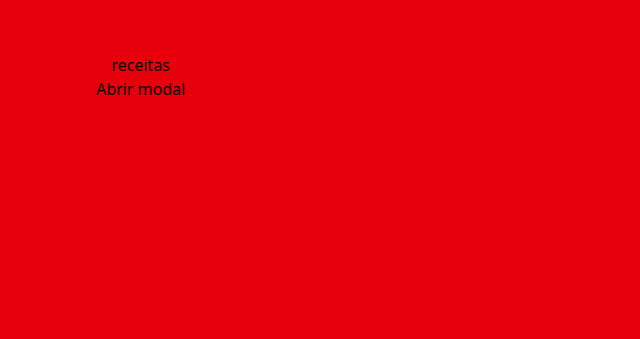
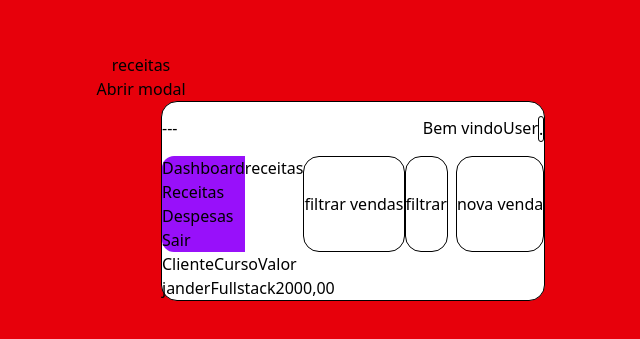
Before and after one commit to HiiroHK/modal-codi, a React (Vite) app: page / in a window 1280 px wide. Shown: the part 323-662 px from the top of the page, without its empty margins (499-1139 px from the left). Built offline with nearby package versions, Linux system fonts and the light colour scheme.

Commit message:
finalização do rascunho do modal

```diff
--- a/src/modal/componentes modal/Aside modal.tsx
+++ b/src/modal/componentes modal/Aside modal.tsx
@@ -1,9 +1,10 @@
 export function Asidermodal() {
   return (
     <aside className="bg-purple-600 rounded-s-xl">
-      <p>dashboard</p>
-      <p>receitas</p>
-      <p>despesas</p>
+      <p>Dashboard</p>
+      <p>Receitas</p>
+      <p>Despesas</p>
+      <p>Sair</p>
     </aside>
   );
 }
--- a/src/modal/componentes modal/Header Modal.tsx
+++ b/src/modal/componentes modal/Header Modal.tsx
@@ -1,3 +1,12 @@
 export function Headermodal() {
-  return <header>hello</header>;
+  return (
+    <div className="flex justify-between py-3.5">
+      <h1>---</h1>
+      <div className="flex">
+        <h1>Bem vindo</h1>
+        <p>User</p>
+        <p className="border rounded-full ">.</p>
+      </div>
+    </div>
+  );
 }
--- /dev/null
+++ b/src/modal/componentes modal/tabela.tsx
@@ -0,0 +1,16 @@
+export function Tabela() {
+  return (
+    <div>
+      <div className="flex">
+        <h1>Cliente</h1>
+        <h1>Curso</h1>
+        <h1>Valor</h1>
+      </div>
+      <div className="flex">
+        <h1>jander</h1>
+        <h1>Fullstack</h1>
+        <h1>2000,00</h1>
+      </div>
+    </div>
+  );
+}
--- a/src/modal/modal.tsx
+++ b/src/modal/modal.tsx
@@ -1,19 +1,25 @@
 import { Asidermodal } from "./componentes modal/Aside modal";
-import { Headermodal } from "./componentes modal/header modal";
+import { Headermodal } from "./componentes modal/Header Modal";
+import { Tabela } from "./componentes modal/tabela";
 
-export function Modal({ isOpen }) {
+export function Modal(isOpen) {
   if (isOpen) {
     return (
-      <div className="">
-        <Headermodal />
-        <div className="fixed bg-white z-10 flex items-center justify-center border rounded-2xl ml-5 ">
-          <Asidermodal />
-          <div className="flex gap-2">
-            <h1>receitas</h1>
-            <button>filtrar vendas</button>
-            <button>filtrar</button>
-            <button>nova venda</button>
+      <div>
+        <div className="fixed bg-white z-10 items-center justify-center border rounded-2xl ml-5 ">
+          <Headermodal />
+          <div className="flex">
+            <Asidermodal />
+            <div className="flex gap-2">
+              <div className="flex">
+                <h1>receitas</h1>
+                <button className="border rounded-2xl">filtrar vendas</button>
+                <button className="border rounded-2xl">filtrar</button>
+              </div>
+              <button className="border rounded-2xl">nova venda</button>
+            </div>
           </div>
+          <Tabela />
         </div>
       </div>
     );
```
